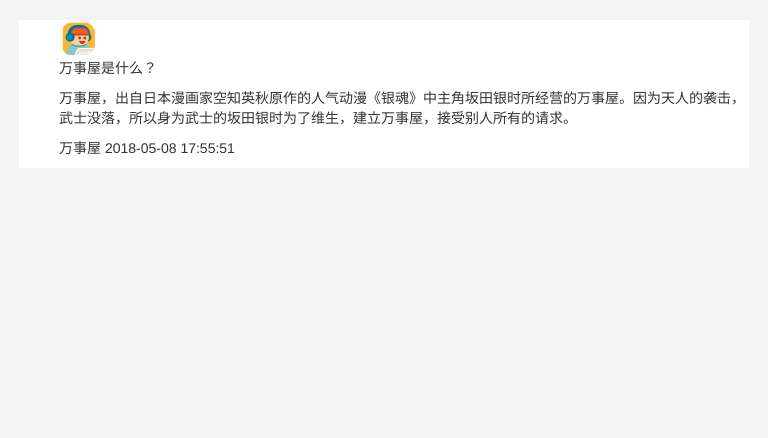
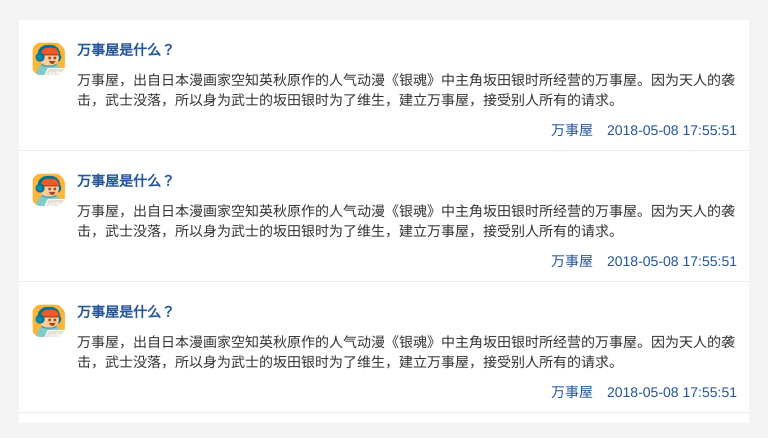
Before and after one commit to willerhehehe/wanshiwu, a Flask app: page / in a window 1280 px wide. Shown: the part 52-490 px from the top of the page, without its empty margins (256-1024 px from the left). Run offline with Flask 2, Linux system fonts and the light colour scheme; some libraries are stand-ins or nearby versions.

Commit message:
调整了部分css样式

```diff
--- a/static/css/index.css
+++ b/static/css/index.css
@@ -1,10 +1,20 @@
 ul{
     list-style: none;
+    padding-left: 0;
 }
 
+
+.list{
+     border-bottom: 1px solid #eee;
+     overflow:hidden;
+     padding:10px 0;
+}
 .avatar-group{
     width:38px;
     height: 100%;
+    float: left;
+    margin-left:10px;
+    margin-top:10px;
 }
 
 .avatar-group .avatar{
@@ -12,3 +22,24 @@ ul{
     height: 38px;
     border-radius: 50%;
 }
+
+.question-info{
+    text-align:right;
+    color: #259
+}
+
+.question-info .question-author{
+    margin-right:10px;
+}
+
+.question-group{
+    float: left;
+    width:660px;
+    margin-left:10px;
+    margin-top:10px;
+}
+
+.question-title a{
+    color: #259;
+    font-weight: 600;
+}
--- a/templates/index.html
+++ b/templates/index.html
@@ -8,12 +8,38 @@
 
 {%block main%}
     <ul>
-        <li>
+        <li class="list">
             <div class="avatar-group">
                 <img src="{{ url_for('static',filename='favicon.ico') }}" alt="" class="avatar">
             </div>
             <div class="question-group">
-                <p class="question-title">万事屋是什么？</p>
+                <p class="question-title"><a href="#">万事屋是什么？</a></p>
+                <p class="question-">万事屋，出自日本漫画家空知英秋原作的人气动漫《银魂》中主角坂田银时所经营的万事屋。因为天人的袭击，武士没落，所以身为武士的坂田银时为了维生，建立万事屋，接受别人所有的请求。</p>
+                <div class="question-info">
+                    <span class="question-author">万事屋</span>
+                    <span class="question-time">2018-05-08 17:55:51</span>
+                </div>
+            </div>
+        </li>
+        <li class="list">
+            <div class="avatar-group">
+                <img src="{{ url_for('static',filename='favicon.ico') }}" alt="" class="avatar">
+            </div>
+            <div class="question-group">
+                <p class="question-title"><a href="#">万事屋是什么？</a></p>
+                <p class="question-">万事屋，出自日本漫画家空知英秋原作的人气动漫《银魂》中主角坂田银时所经营的万事屋。因为天人的袭击，武士没落，所以身为武士的坂田银时为了维生，建立万事屋，接受别人所有的请求。</p>
+                <div class="question-info">
+                    <span class="question-author">万事屋</span>
+                    <span class="question-time">2018-05-08 17:55:51</span>
+                </div>
+            </div>
+        </li>
+        <li class="list">
+            <div class="avatar-group">
+                <img src="{{ url_for('static',filename='favicon.ico') }}" alt="" class="avatar">
+            </div>
+            <div class="question-group">
+                <p class="question-title"><a href="#">万事屋是什么？</a></p>
                 <p class="question-">万事屋，出自日本漫画家空知英秋原作的人气动漫《银魂》中主角坂田银时所经营的万事屋。因为天人的袭击，武士没落，所以身为武士的坂田银时为了维生，建立万事屋，接受别人所有的请求。</p>
                 <div class="question-info">
                     <span class="question-author">万事屋</span>
```
Also changed, not shown: wanshiwu.py (+6 -5 lines).
